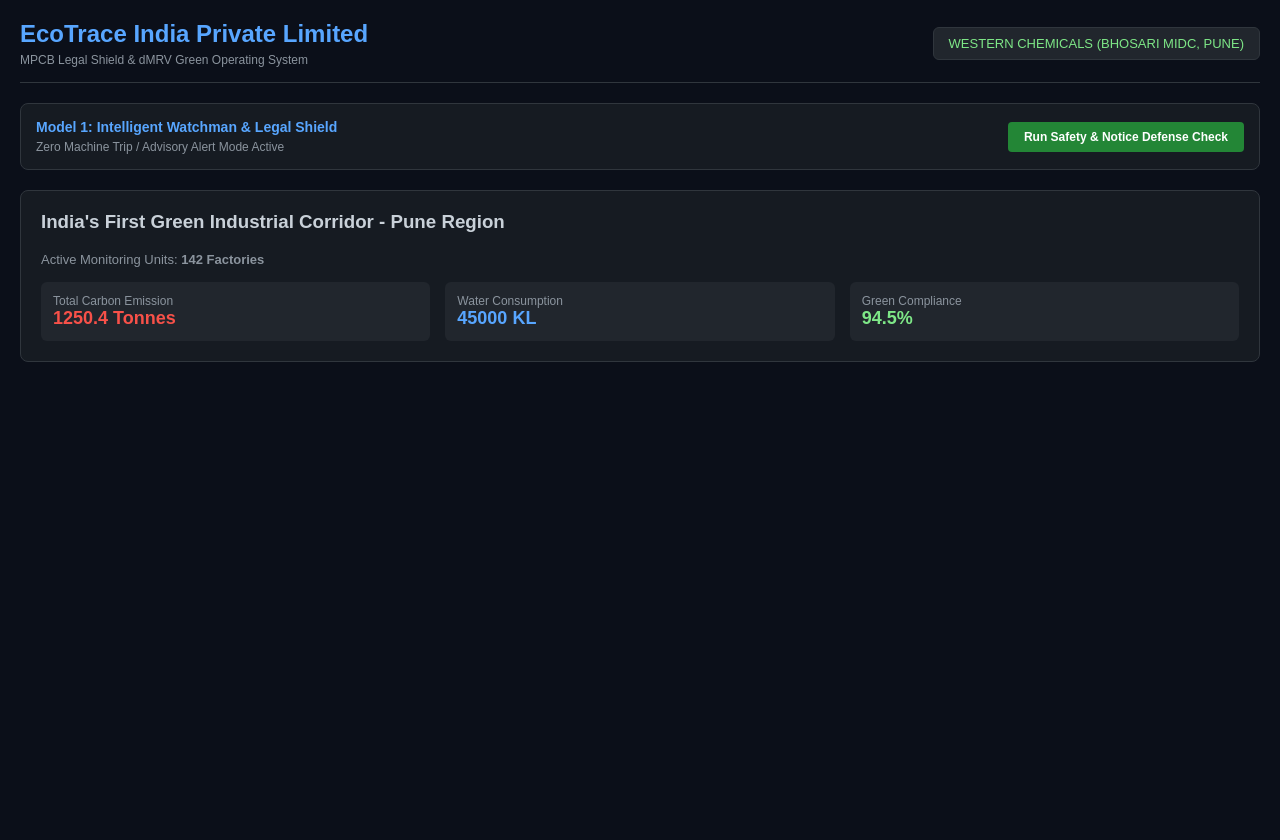
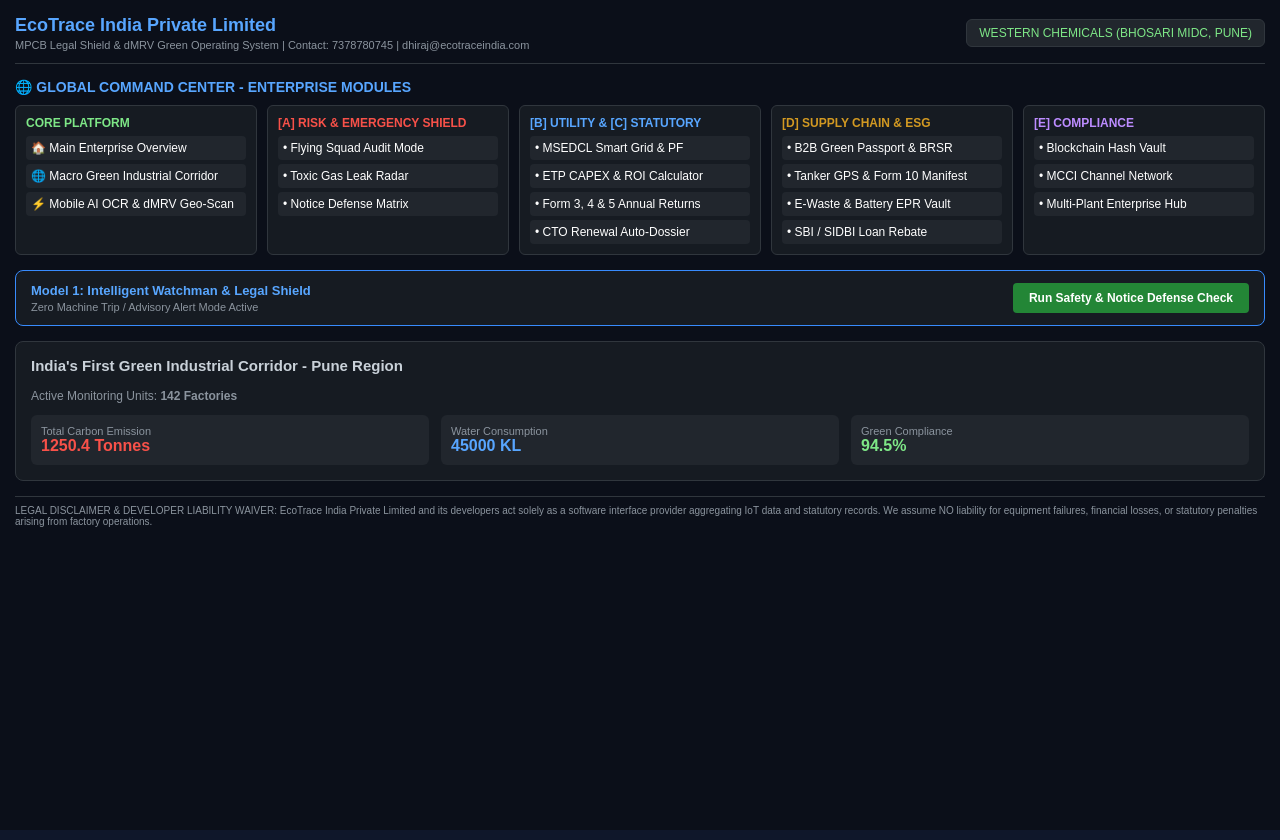
Before and after one commit to dhirajnikam67-cloud/ecotrace-live, a Next.js app: page / in a window 1280 px wide. Built offline with nearby package versions, Linux system fonts and the light colour scheme.

Commit message:
Update page.js

```diff
--- a/app/page.js
+++ b/app/page.js
@@ -42,23 +42,76 @@
   };
 
   return (
-    <main style={{ padding: '20px', background: '#0b0f19', color: '#fff', minHeight: '100vh', fontFamily: 'sans-serif' }}>
-      <div style={{ display: 'flex', justifyContent: 'space-between', alignItems: 'center', borderBottom: '1px solid #30363d', paddingBottom: '15px' }}>
+    <main style={{ padding: '15px', background: '#0b0f19', color: '#fff', minHeight: '100vh', fontFamily: 'sans-serif' }}>
+
+      {/* Top Header Bar */}
+      <div style={{ display: 'flex', justifyContent: 'space-between', alignItems: 'center', borderBottom: '1px solid #30363d', paddingBottom: '12px' }}>
         <div>
-          <h2 style={{ margin: 0, color: '#58a6ff' }}>EcoTrace India Private Limited</h2>
-          <p style={{ margin: '5px 0 0 0', fontSize: '12px', color: '#8b949e' }}>MPCB Legal Shield & dMRV Green Operating System</p>
+          <h2 style={{ margin: 0, color: '#58a6ff', fontSize: '18px' }}>EcoTrace India Private Limited</h2>
+          <p style={{ margin: '3px 0 0 0', fontSize: '11px', color: '#8b949e' }}>MPCB Legal Shield & dMRV Green Operating System | Contact: 7378780745 | dhiraj@ecotraceindia.com</p>
         </div>
-        <div style={{ background: '#21262d', padding: '8px 15px', borderRadius: '6px', border: '1px solid #30363d', fontSize: '13px', color: '#7ee787' }}>
+        <div style={{ background: '#21262d', padding: '6px 12px', borderRadius: '6px', border: '1px solid #30363d', fontSize: '12px', color: '#7ee787' }}>
           WESTERN CHEMICALS (BHOSARI MIDC, PUNE)
         </div>
       </div>
 
-      {/* Model 1 Safe Integration Panel */}
-      <div style={{ margin: '20px 0', padding: '15px', background: '#161b22', borderRadius: '8px', border: '1px solid #30363d' }}>
+      {/* GLOBAL COMMAND CENTER - ALL ENTERPRISE MODULES RESTORED */}
+      <div style={{ marginTop: '15px' }}>
+        <h3 style={{ color: '#58a6ff', fontSize: '14px', marginBottom: '10px' }}>🌐 GLOBAL COMMAND CENTER - ENTERPRISE MODULES</h3>
+
+        <div style={{ display: 'grid', gridTemplateColumns: 'repeat(5, 1fr)', gap: '10px', fontSize: '12px' }}>
+
+          {/* CORE PLATFORM */}
+          <div style={{ background: '#161b22', padding: '10px', borderRadius: '6px', border: '1px solid #30363d' }}>
+            <div style={{ color: '#7ee787', fontWeight: 'bold', marginBottom: '6px' }}>CORE PLATFORM</div>
+            <div style={{ padding: '5px', background: '#21262d', borderRadius: '4px', marginBottom: '4px' }}>🏠 Main Enterprise Overview</div>
+            <div style={{ padding: '5px', background: '#21262d', borderRadius: '4px', marginBottom: '4px' }}>🌐 Macro Green Industrial Corridor</div>
+            <div style={{ padding: '5px', background: '#21262d', borderRadius: '4px' }}>⚡ Mobile AI OCR & dMRV Geo-Scan</div>
+          </div>
+
+          {/* [A] RISK & EMERGENCY SHIELD */}
+          <div style={{ background: '#161b22', padding: '10px', borderRadius: '6px', border: '1px solid #30363d' }}>
+            <div style={{ color: '#f85149', fontWeight: 'bold', marginBottom: '6px' }}>[A] RISK & EMERGENCY SHIELD</div>
+            <div style={{ padding: '5px', background: '#21262d', borderRadius: '4px', marginBottom: '4px' }}>• Flying Squad Audit Mode</div>
+            <div style={{ padding: '5px', background: '#21262d', borderRadius: '4px', marginBottom: '4px' }}>• Toxic Gas Leak Radar</div>
+            <div style={{ padding: '5px', background: '#21262d', borderRadius: '4px' }}>• Notice Defense Matrix</div>
+          </div>
+
+          {/* [B] UTILITY & [C] STATUTORY */}
+          <div style={{ background: '#161b22', padding: '10px', borderRadius: '6px', border: '1px solid #30363d' }}>
+            <div style={{ color: '#58a6ff', fontWeight: 'bold', marginBottom: '6px' }}>[B] UTILITY & [C] STATUTORY</div>
+            <div style={{ padding: '5px', background: '#21262d', borderRadius: '4px', marginBottom: '4px' }}>• MSEDCL Smart Grid & PF</div>
+            <div style={{ padding: '5px', background: '#21262d', borderRadius: '4px', marginBottom: '4px' }}>• ETP CAPEX & ROI Calculator</div>
+            <div style={{ padding: '5px', background: '#21262d', borderRadius: '4px', marginBottom: '4px' }}>• Form 3, 4 & 5 Annual Returns</div>
+            <div style={{ padding: '5px', background: '#21262d', borderRadius: '4px' }}>• CTO Renewal Auto-Dossier</div>
+          </div>
+
+          {/* [D] SUPPLY CHAIN & ESG */}
+          <div style={{ background: '#161b22', padding: '10px', borderRadius: '6px', border: '1px solid #30363d' }}>
+            <div style={{ color: '#d29922', fontWeight: 'bold', marginBottom: '6px' }}>[D] SUPPLY CHAIN & ESG</div>
+            <div style={{ padding: '5px', background: '#21262d', borderRadius: '4px', marginBottom: '4px' }}>• B2B Green Passport & BRSR</div>
+            <div style={{ padding: '5px', background: '#21262d', borderRadius: '4px', marginBottom: '4px' }}>• Tanker GPS & Form 10 Manifest</div>
+            <div style={{ padding: '5px', background: '#21262d', borderRadius: '4px', marginBottom: '4px' }}>• E-Waste & Battery EPR Vault</div>
+            <div style={{ padding: '5px', background: '#21262d', borderRadius: '4px' }}>• SBI / SIDBI Loan Rebate</div>
+          </div>
+
+          {/* [E] COMPLIANCE & PARTNERS */}
+          <div style={{ background: '#161b22', padding: '10px', borderRadius: '6px', border: '1px solid #30363d' }}>
+            <div style={{ color: '#bc8cff', fontWeight: 'bold', marginBottom: '6px' }}>[E] COMPLIANCE</div>
+            <div style={{ padding: '5px', background: '#21262d', borderRadius: '4px', marginBottom: '4px' }}>• Blockchain Hash Vault</div>
+            <div style={{ padding: '5px', background: '#21262d', borderRadius: '4px', marginBottom: '4px' }}>• MCCI Channel Network</div>
+            <div style={{ padding: '5px', background: '#21262d', borderRadius: '4px' }}>• Multi-Plant Enterprise Hub</div>
+          </div>
+
+        </div>
+      </div>
+
+      {/* Model 1 Safe Integration Panel (Active Advisory & Notice Defense Check) */}
+      <div style={{ margin: '15px 0', padding: '12px 15px', background: '#161b22', borderRadius: '8px', border: '1px solid #388bfd' }}>
         <div style={{ display: 'flex', justifyContent: 'space-between', alignItems: 'center' }}>
           <div>
-            <h4 style={{ color: '#58a6ff', margin: '0 0 5px 0', fontSize: '14px' }}>Model 1: Intelligent Watchman & Legal Shield</h4>
-            <p style={{ color: '#8b949e', margin: 0, fontSize: '12px' }}>Zero Machine Trip / Advisory Alert Mode Active</p>
+            <h4 style={{ color: '#58a6ff', margin: '0 0 3px 0', fontSize: '13px' }}>Model 1: Intelligent Watchman & Legal Shield</h4>
+            <p style={{ color: '#8b949e', margin: 0, fontSize: '11px' }}>Zero Machine Trip / Advisory Alert Mode Active</p>
           </div>
           <button
             onClick={runSafetyAudit}
@@ -70,31 +123,37 @@
         </div>
 
         {auditResult && (
-          <div style={{ marginTop: '12px', padding: '10px', background: '#0d1117', borderRadius: '4px', border: '1px solid #388bfd', color: '#7ee787', fontSize: '11px', fontFamily: 'monospace', overflowX: 'auto' }}>
+          <div style={{ marginTop: '10px', padding: '10px', background: '#0d1117', borderRadius: '4px', border: '1px solid #388bfd', color: '#7ee787', fontSize: '11px', fontFamily: 'monospace', overflowX: 'auto' }}>
             <pre style={{ margin: 0 }}>{JSON.stringify(auditResult, null, 2)}</pre>
           </div>
         )}
       </div>
 
       {/* Macro Industrial Corridor Overview */}
-      <div style={{ background: '#161b22', padding: '20px', borderRadius: '8px', border: '1px solid #30363d', marginTop: '20px' }}>
-        <h3 style={{ color: '#c9d1d9', marginTop: 0 }}>{macroData.corridorName}</h3>
-        <p style={{ color: '#8b949e', fontSize: '13px' }}>Active Monitoring Units: <b>{macroData.activeMonitoringUnits} Factories</b></p>
-        <div style={{ display: 'grid', gridTemplateColumns: 'repeat(3, 1fr)', gap: '15px', marginTop: '15px' }}>
-          <div style={{ background: '#21262d', padding: '12px', borderRadius: '6px' }}>
-            <div style={{ fontSize: '12px', color: '#8b949e' }}>Total Carbon Emission</div>
-            <div style={{ fontSize: '18px', fontWeight: 'bold', color: '#f85149' }}>{macroData.regionalAggregates.totalCarbonEmissionTonnes} Tonnes</div>
+      <div style={{ background: '#161b22', padding: '15px', borderRadius: '8px', border: '1px solid #30363d' }}>
+        <h3 style={{ color: '#c9d1d9', marginTop: 0, fontSize: '15px' }}>{macroData.corridorName}</h3>
+        <p style={{ color: '#8b949e', fontSize: '12px' }}>Active Monitoring Units: <b>{macroData.activeMonitoringUnits} Factories</b></p>
+        <div style={{ display: 'grid', gridTemplateColumns: 'repeat(3, 1fr)', gap: '12px', marginTop: '10px' }}>
+          <div style={{ background: '#21262d', padding: '10px', borderRadius: '6px' }}>
+            <div style={{ fontSize: '11px', color: '#8b949e' }}>Total Carbon Emission</div>
+            <div style={{ fontSize: '16px', fontWeight: 'bold', color: '#f85149' }}>{macroData.regionalAggregates.totalCarbonEmissionTonnes} Tonnes</div>
           </div>
-          <div style={{ background: '#21262d', padding: '12px', borderRadius: '6px' }}>
-            <div style={{ fontSize: '12px', color: '#8b949e' }}>Water Consumption</div>
-            <div style={{ fontSize: '18px', fontWeight: 'bold', color: '#58a6ff' }}>{macroData.regionalAggregates.totalWaterConsumptionKL} KL</div>
+          <div style={{ background: '#21262d', padding: '10px', borderRadius: '6px' }}>
+            <div style={{ fontSize: '11px', color: '#8b949e' }}>Water Consumption</div>
+            <div style={{ fontSize: '16px', fontWeight: 'bold', color: '#58a6ff' }}>{macroData.regionalAggregates.totalWaterConsumptionKL} KL</div>
           </div>
-          <div style={{ background: '#21262d', padding: '12px', borderRadius: '6px' }}>
-            <div style={{ fontSize: '12px', color: '#8b949e' }}>Green Compliance</div>
-            <div style={{ fontSize: '18px', fontWeight: 'bold', color: '#7ee787' }}>{macroData.regionalAggregates.greenCompliancePercentage}</div>
+          <div style={{ background: '#21262d', padding: '10px', borderRadius: '6px' }}>
+            <div style={{ fontSize: '11px', color: '#8b949e' }}>Green Compliance</div>
+            <div style={{ fontSize: '16px', fontWeight: 'bold', color: '#7ee787' }}>{macroData.regionalAggregates.greenCompliancePercentage}</div>
           </div>
         </div>
       </div>
+
+      {/* Footer Legal Disclaimer */}
+      <div style={{ marginTop: '15px', fontSize: '10px', color: '#8b949e', borderTop: '1px solid #30363d', paddingTop: '8px' }}>
+        LEGAL DISCLAIMER & DEVELOPER LIABILITY WAIVER: EcoTrace India Private Limited and its developers act solely as a software interface provider aggregating IoT data and statutory records. We assume NO liability for equipment failures, financial losses, or statutory penalties arising from factory operations.
+      </div>
+
     </main>
   );
 }
```
